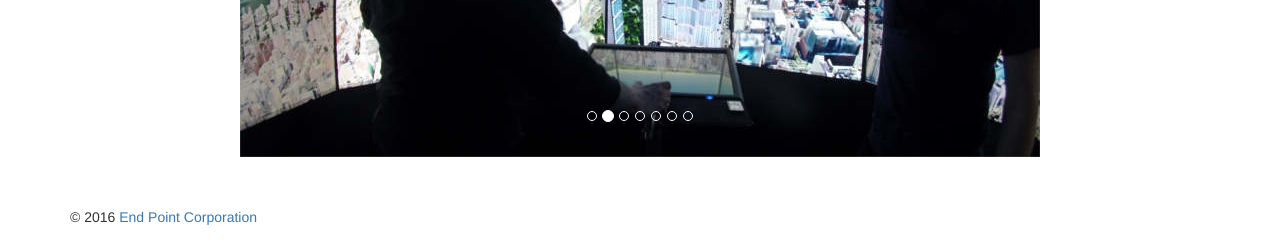
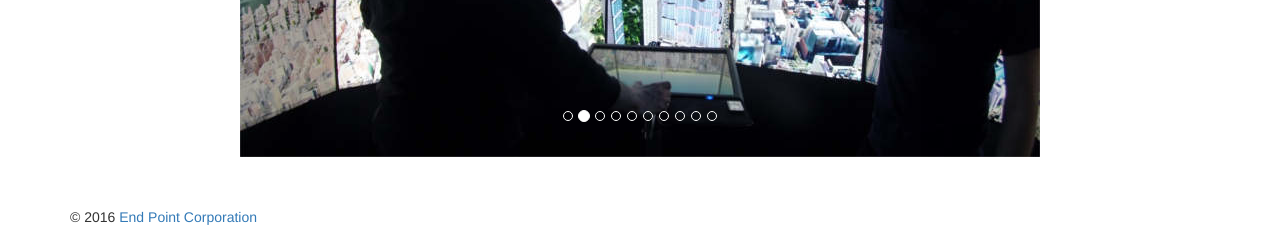
Before and after one commit to EndPointCorp/liquidgalaxy_wip, a Jekyll site: the page index.html, which Jekyll copies as it is, in a window 1280 px wide and 900 px high, scrolled down 2491 px. Shown: the part 648-897 px from the top of the window. Built offline with Jekyll 4.4.1, drawn with Linux system fonts in a browser that asks for light colours.

Commit message:
Add 3 more pictures to showcase carousel

```diff
--- a/index.html
+++ b/index.html
@@ -158,6 +158,9 @@
           <li data-target="#showcase-carousel" data-slide-to="4"></li>
           <li data-target="#showcase-carousel" data-slide-to="5"></li>
           <li data-target="#showcase-carousel" data-slide-to="6"></li>
+          <li data-target="#showcase-carousel" data-slide-to="7"></li>
+          <li data-target="#showcase-carousel" data-slide-to="8"></li>
+          <li data-target="#showcase-carousel" data-slide-to="9"></li>
         </ol>
 
         <!-- Wrapper for slides -->
@@ -194,6 +197,21 @@
           </div>
           <div class="item">
             <img src="img/carousel/6.jpg" alt="...">
+            <div class="carousel-caption">
+            </div>
+          </div>
+          <div class="item">
+            <img src="img/carousel/7.jpg" alt="...">
+            <div class="carousel-caption">
+            </div>
+          </div>
+          <div class="item">
+            <img src="img/carousel/8.jpg" alt="...">
+            <div class="carousel-caption">
+            </div>
+          </div>
+          <div class="item">
+            <img src="img/carousel/9.jpg" alt="...">
             <div class="carousel-caption">
             </div>
           </div>
```
Also changed, not shown: img/carousel/7.jpg (added), img/carousel/8.jpg (added), img/carousel/9.jpg (added).
